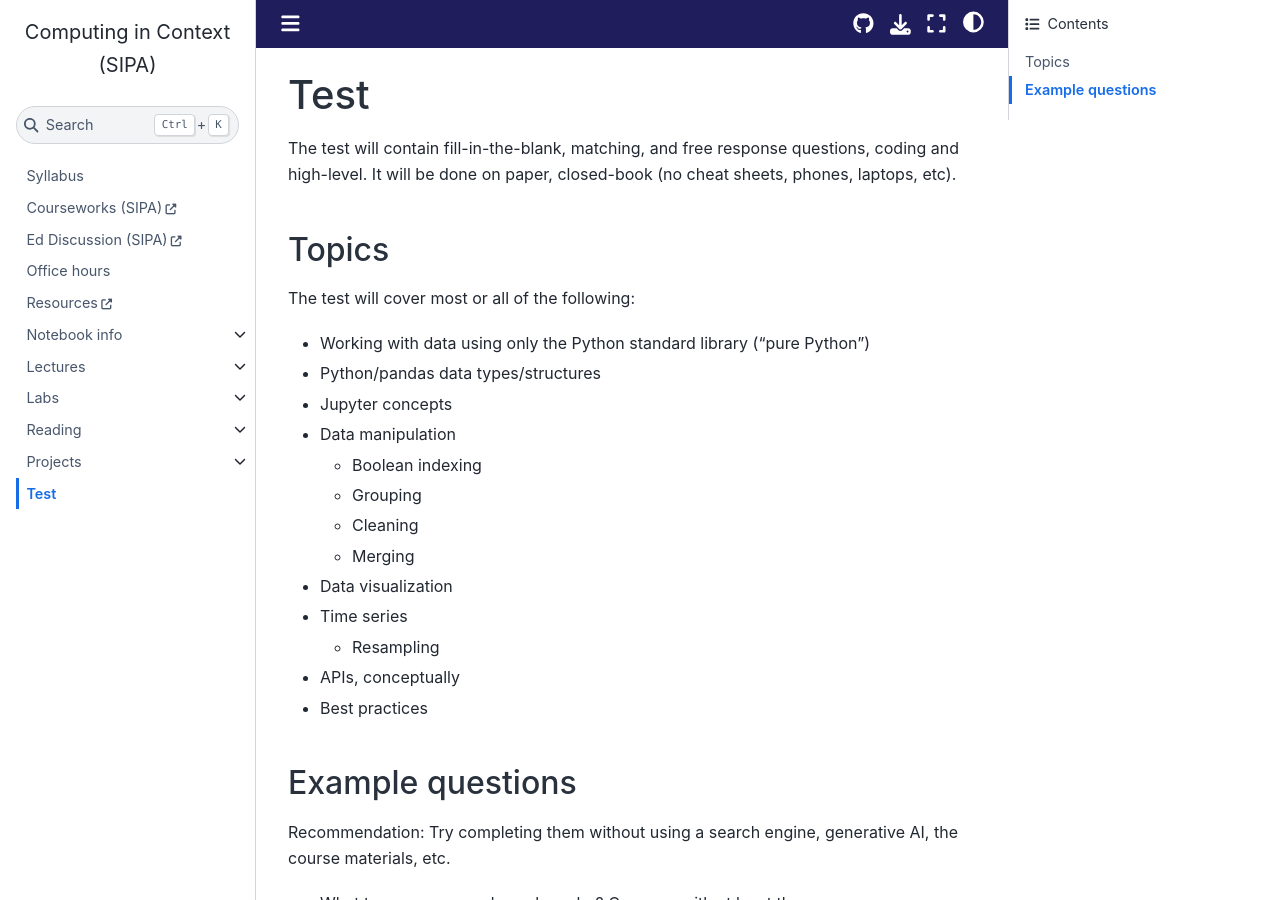
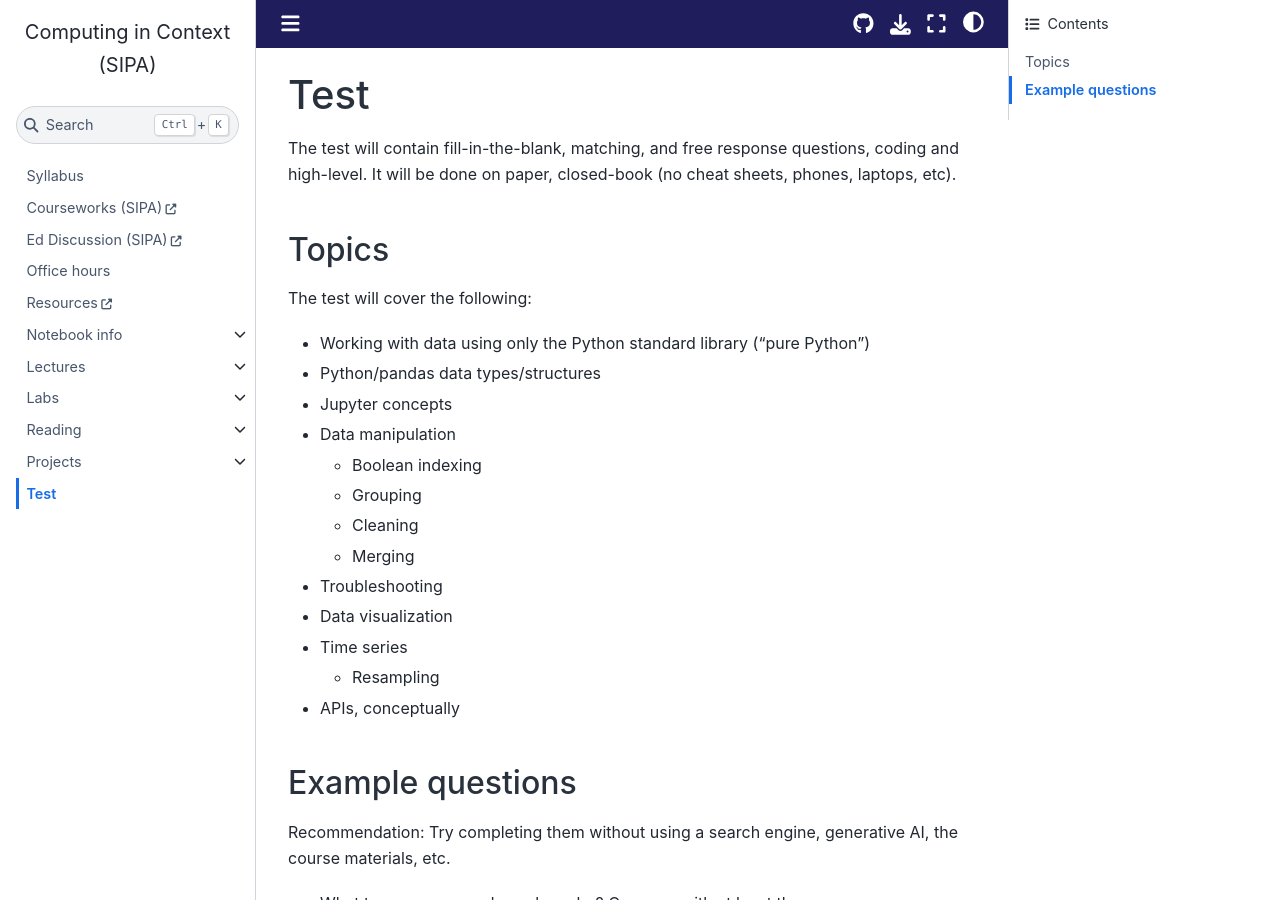
Before and after one commit to afeld/computing-in-context, a Jupyter Book: the page built from test.md, in a window 1280 px wide and 900 px high. Built offline with Jupyter Book 1.0.4 settings and Sphinx 7.4.7 and the Sphinx Book theme 1.1.4, drawn with Linux system fonts in a browser that asks for light colours; pages that are not in the unit, such as notebooks, are missing from menus; comment, search, counter and statistics services are not loaded.

Commit message:
adjust test topic list

```diff
--- a/test.md
+++ b/test.md
@@ -4,7 +4,7 @@ The test will contain fill-in-the-blank, matching, and free response questions,
 
 ## Topics
 
-The test will cover most or all of the following:
+The test will cover the following:
 
 - Working with data using only the Python standard library ("pure Python")
 - Python/pandas data types/structures
@@ -14,11 +14,11 @@ The test will cover most or all of the following:
   - Grouping
   - Cleaning
   - Merging
+- Troubleshooting
 - Data visualization
 - Time series
   - Resampling
 - APIs, conceptually
-- Best practices
 
 ## Example questions
 
```
